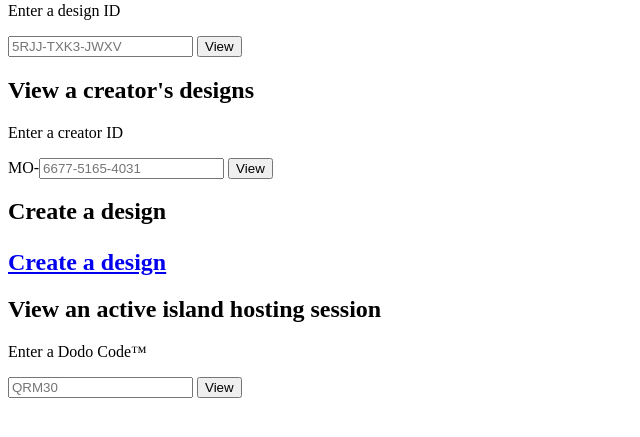
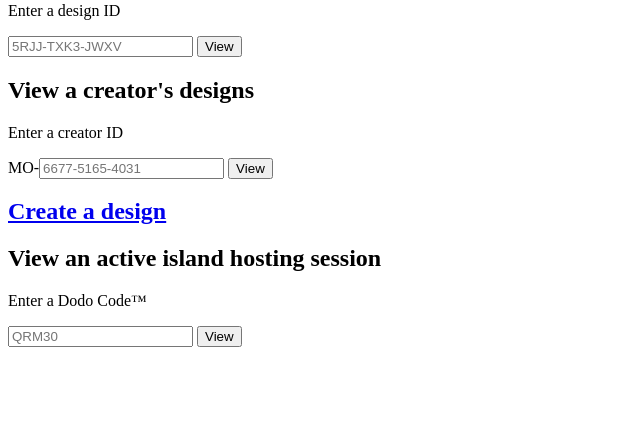
Before and after one commit to acplaza/acplaza, a Python web app: template templates/index.html in a window 1280 px wide. Shown: the part 163-600 px from the top of the page, without its empty margins (0-640 px from the left). Run offline with Jinja, Linux system fonts and the light colour scheme; the template is opened without the code that fills it, so the values that code supplies are empty.

Commit message:
make the index page slightly less redundant

```diff
--- a/templates/index.html
+++ b/templates/index.html
@@ -8,8 +8,7 @@
 	<h2>View a creator's designs</h2>
 	<p>Enter a creator ID</p>
 	{% include 'fragments/designs_form.html' %}
-	<h2>Create a design</p>
-	<a href="/create-design">Create a design</a>
+	<h2><a href="/create-design">Create a design</a></h2>
 	<h2>View an active island hosting session</h2>
 	<p>Enter a Dodo Code™</p>
 	{% include 'fragments/host_session_form.html' %}
```
